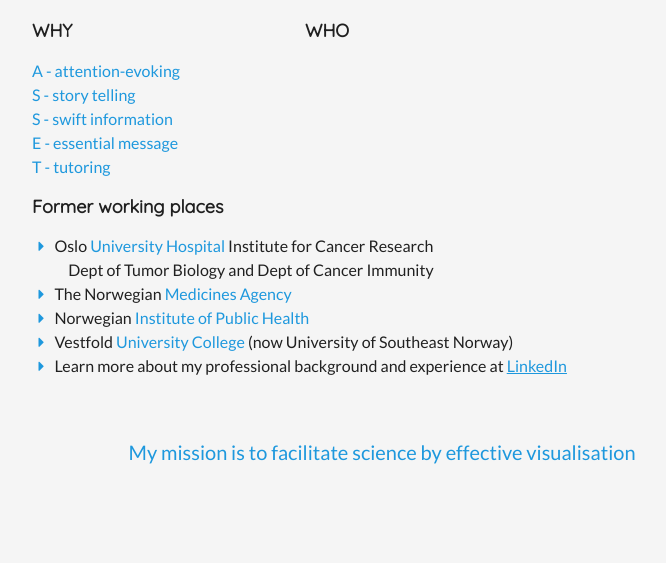
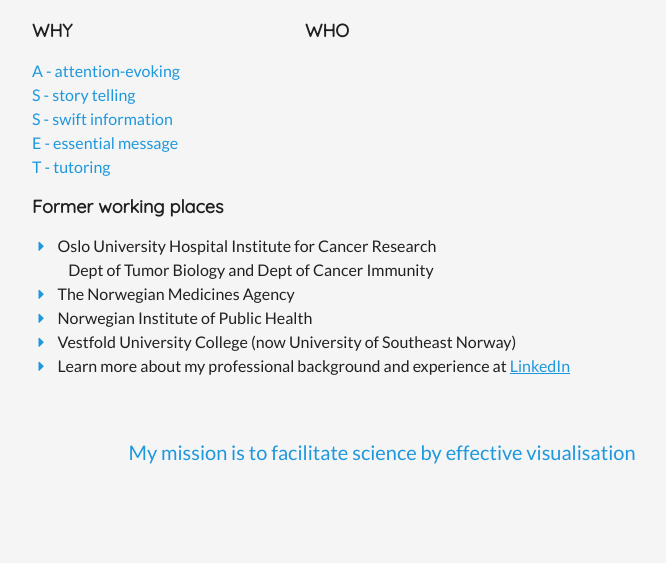
Before and after one commit to ecuatox/scienceshaped, a Django app: page / in a window 1280 px wide. Shown: the part 1346-1909 px from the top of the page, without its empty margins (258-924 px from the left). Run offline with Django 3.2, Linux system fonts and the light colour scheme; data comes from the database, SQL or seed files in the repository; data that the repository does not hold is empty; some libraries are stand-ins or nearby versions.

Commit message:
Remove about colors

```diff
--- a/scienceshaped/templates/scienceshaped/about.html
+++ b/scienceshaped/templates/scienceshaped/about.html
@@ -36,19 +36,24 @@
     <div class="ui text container">
         <h3 class="ui header">Former working places</h3>
         <ul>
-            <li><span class="accdkwrapper"><i class="accdk icon caret right"></i></span>Oslo <c class="accdk">University Hospital</c> Institute for Cancer Research
+            <li><span class="accdkwrapper">
+                <i class="accdk icon caret right"></i>
+                </span>Oslo University Hospital Institute for Cancer Research
                 <br><span style="margin-left:30px">&nbsp;</span> Dept of Tumor Biology and Dept of Cancer Immunity</li>
-            <li><i class="accdk icon caret right"></i>The Norwegian
-                <c class="accdk">Medicines Agency</c>
+            <li><i class="accdk icon caret right"></i>
+                The Norwegian Medicines Agency
             </li>
-            <li><i class="accdk icon caret right"></i>Norwegian
-                <c class="accdk">Institute of Public Health</c>
+            <li>
+                <i class="accdk icon caret right"></i>
+                Norwegian Institute of Public Health
             </li>
-            <li><i class="accdk icon caret right"></i>Vestfold
-                <c class="accdk">University College</c>
+            <li>
+                <i class="accdk icon caret right"></i>
+                Vestfold University College
                 (now University of Southeast Norway)
             </li>
-            <li><i class="accdk icon caret right"></i>Learn more about my professional background and experience at
+            <li><i class="accdk icon caret right"></i>
+                Learn more about my professional background and experience at
                 <a id="linkedin" href="https://www.linkedin.com/in/ellen-tenstad-5b3b0631"><u>LinkedIn</u></a>
             </li>
         </ul>
```
